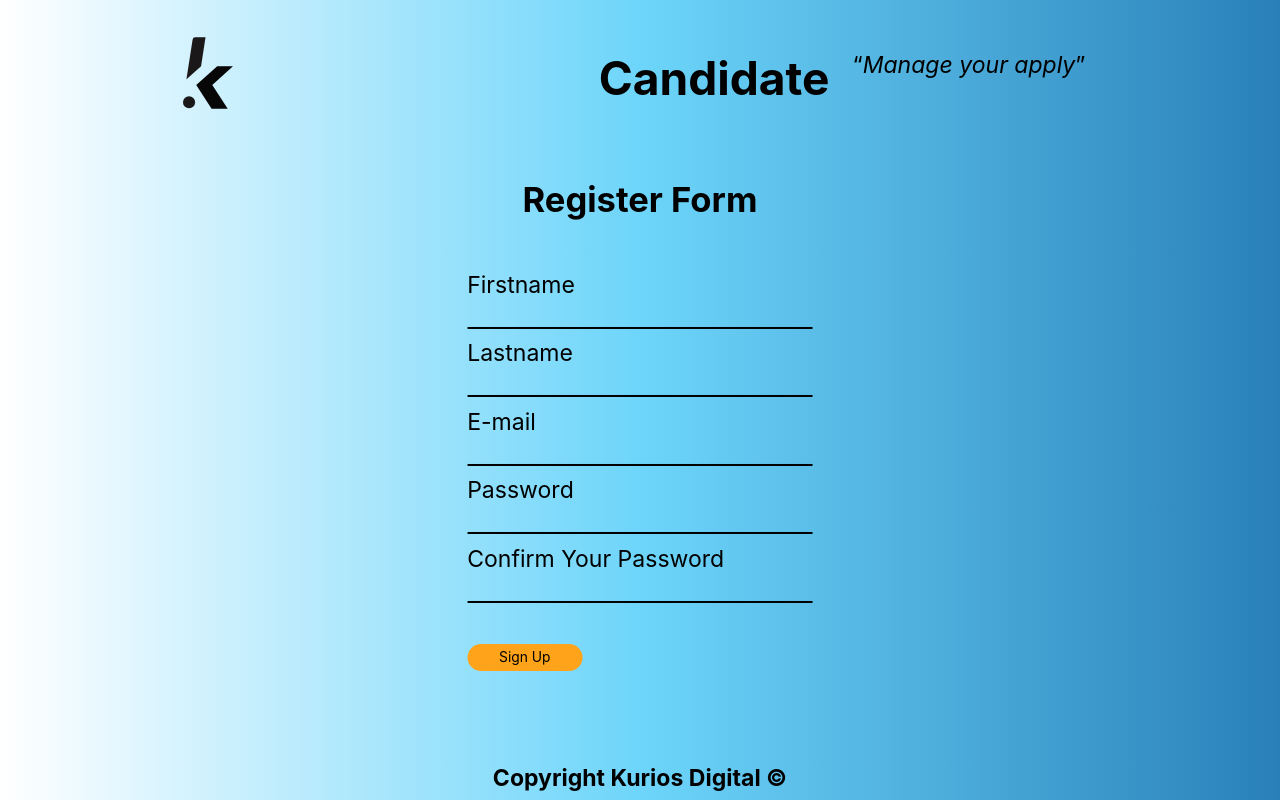
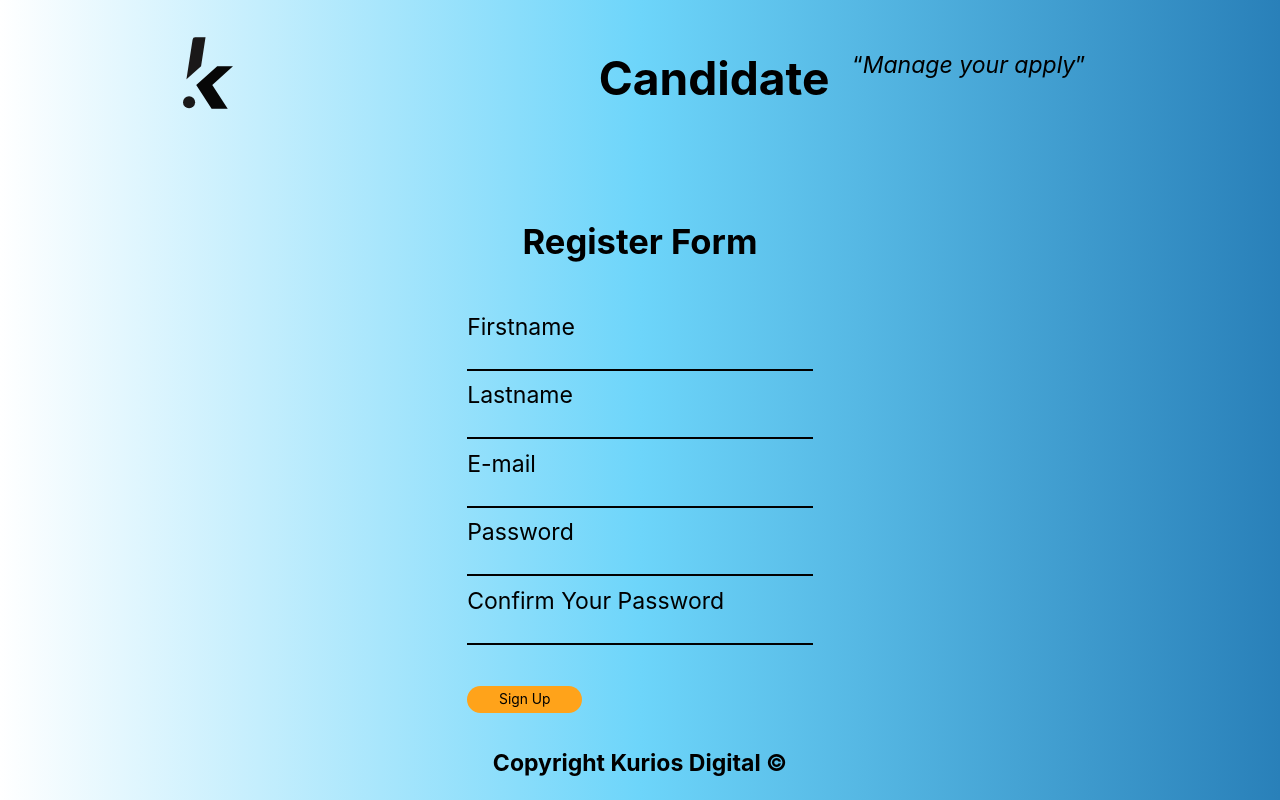
Before and after one commit to Saleik/candidate, a React (Vite) app in the folder frontend/: page /register in a window 1280 px wide. Built offline with nearby package versions, Linux system fonts and the light colour scheme.

Commit message:
update layout structure, add card countdown

```diff
--- a/frontend/src/App/App.tsx
+++ b/frontend/src/App/App.tsx
@@ -3,36 +3,21 @@ import styled from 'styled-components';
 import Footer from '../layout/footer';
 import Header from '../layout/header';
 import Main from '../layout/main';
-import { GlobalStyle } from '../styles/globalStyles';
+import { GlobalStyle, GridContainer } from '../styles/globalStyles';
 import { BrowserRouter as Router } from 'react-router-dom';
 function App() {
 	return (
 		<>
 			<GlobalStyle />
 			<Router>
-				<PageContainer>
+				<GridContainer>
 					<Header />
-					<Container>
-						<Main />
-					</Container>
+					<Main />
 					<Footer />
-				</PageContainer>
+				</GridContainer>
 			</Router>
 		</>
 	);
 }
 
 export default App;
-
-const PageContainer = styled.div`
-	position: relative;
-	min-height: 100vh;
-`;
-
-const Container = styled.main`
-	position: absolute;
-	top: 50%;
-	left: 50%;
-	transform: translate(-50%, -50%);
-	padding: 2.5rem;
-`;
--- a/frontend/src/components/card/childs/Countdown.tsx
+++ b/frontend/src/components/card/childs/Countdown.tsx
@@ -1,20 +1,72 @@
-import moment from 'moment';
-import React from 'react';
+import moment, { Moment } from 'moment';
+import React, { useEffect, useState } from 'react';
+import styled from 'styled-components';
+
+interface TimeRemaining {
+	days: undefined | string;
+	hours: undefined | string;
+	minutes: undefined | string;
+	seconds: undefined | string;
+}
+
 type Props = {
-	revival: Date;
+	timeTillDate: string;
+	timeFormat: string;
+};
+const Countdown = ({ timeTillDate, timeFormat }: Props) => {
+	const [timeRemaining, setTimeRemaining] = useState<TimeRemaining>({
+		days: undefined,
+		hours: undefined,
+		minutes: undefined,
+		seconds: undefined,
+	});
+	const timesRemaining = () => {
+		const then: Moment = moment(timeTillDate, timeFormat);
+		const now: Moment = moment();
+		const countdown = moment(then.valueOf() - now.valueOf());
+		const days = countdown.format('D');
+		const hours = countdown.format('HH');
+		const minutes = countdown.format('mm');
+		const seconds = countdown.format('ss');
+
+		setTimeRemaining({
+			days: days,
+			hours: hours,
+			minutes: minutes,
+			seconds: seconds,
+		});
+	};
+	useEffect(() => {
+		setInterval(() => {
+			timesRemaining();
+		}, 1000);
+		return clearInterval();
+	}, []);
+	return (
+		<TimeBeforeRevival days={timeRemaining.days!}>
+			Times Before Revival:{' '}
+			<b>
+				{timeRemaining.days} Days - {timeRemaining.hours}:
+				{timeRemaining.minutes}:{timeRemaining.seconds}
+			</b>
+		</TimeBeforeRevival>
+	);
 };
 
-const Countdown = ({ revival }: Props) => {
-	const timesRemaining = () => {
-		const dateForRevival = moment(revival);
-		const currentDate = moment().toDate().getTime();
-		console.log(currentDate);
-		console.log(dateForRevival);
-	};
+type TimeBeforeRevivalProps = {
+	days: string;
+};
+const TimeBeforeRevival = styled.span<TimeBeforeRevivalProps>`
+	color: #ffff;
+	padding: 0 1rem;
 
-	timesRemaining();
-
-	return <span>Times Before Revival:</span>;
-};
-
+	b {
+		color: ${({ days }) =>
+			parseInt(days) < 7 && parseInt(days) > 2
+				? '#ffff'
+				: parseInt(days) <= 2
+				? '#ff3300'
+				: '#1faa1f'};
+	}
+`;
 export default Countdown;
--- a/frontend/src/components/card/index.tsx
+++ b/frontend/src/components/card/index.tsx
@@ -1,11 +1,10 @@
 import React, { ReactNode } from 'react';
 import styled from 'styled-components';
-import moment, { now } from 'moment';
+import moment from 'moment';
 import { v4 as uuidv4 } from 'uuid';
-import Countdown from './childs/countdown';
+import Countdown from './childs/Countdown';
 
 type Props = {
-	children?: ReactNode;
 	corporation: string;
 	position: string;
 	skills: string[];
@@ -16,7 +15,6 @@ type Props = {
 };
 
 const Card = ({
-	children,
 	corporation,
 	position,
 	skills,
@@ -66,7 +64,10 @@ const Card = ({
 				<span>
 					City: <b>{city}</b>
 				</span>
-				<Countdown revival={revival} />
+				<Countdown
+					timeTillDate={revival.toString()}
+					timeFormat='YYYY-MM-DD; hh:mm:ss Z'
+				/>
 			</CardFooter>
 		</CardContainer>
 	);
@@ -77,10 +78,13 @@ const CardContainer = styled.div`
 	width: 100%;
 	font-size: 0.8rem;
 	height: auto;
-	min-width: 20rem;
 	border-radius: 0.5rem;
 	overflow: hidden;
 	background-color: rgba(0, 0, 0, 0.7);
+
+	@media screen and (min-width: 1024px) {
+		width: 50%;
+	}
 `;
 const CardHeader = styled.div`
 	color: #007acc;
@@ -147,7 +151,4 @@ const CardFooter = styled.div`
 	color: white;
 	padding: 0.5rem;
 	justify-content: space-around;
-	b {
-		color: #000000;
-	}
 `;
--- a/frontend/src/layout/footer/index.tsx
+++ b/frontend/src/layout/footer/index.tsx
@@ -14,9 +14,7 @@ const Footer = () => {
 export default Footer;
 
 const Container = styled.footer`
-	height: 2.5rem;
-	position: absolute;
-	bottom: 0;
-	width: 100%;
-	text-align: center;
+	grid-area: footer;
+	justify-self: center;
+	align-self: end;
 `;
--- a/frontend/src/layout/header/index.tsx
+++ b/frontend/src/layout/header/index.tsx
@@ -9,7 +9,6 @@ const Header = () => {
 	const dispatch = useDispatch();
 	const userLogOut = dispatch(logOut);
 	return (
-		<header>
 		<Container>
 			<h1>
 				<img src={logo} width='50' height='100' alt='logo' />
@@ -32,17 +31,17 @@ const Header = () => {
 				</Button>
 			)}
 		</Container>
-		</header>
 	);
 };
 
 export default Header;
 
-const Container = styled.div`
+const Container = styled.header`
+	grid-area: header;
+	justify-self: center;
 	width: 960px;
 	max-width: 100%;
 	padding: 1rem;
-	margin: 0 auto;
 	display: flex;
 	align-items: center;
 	justify-content: space-around;
--- a/frontend/src/layout/main/index.tsx
+++ b/frontend/src/layout/main/index.tsx
@@ -5,9 +5,11 @@ import Login from '../../views/login';
 import Homepage from '../../views/homepage';
 import PrivateRoute from '../../components/privateRoute';
 import Register from '../../views/register';
+import styled from 'styled-components';
 
 const Main = () => {
 	return (
+		<Container>
 			<Switch>
 				{/* Authenticate Only  */}
 				<PrivateRoute exact path='/' component={Homepage} />
@@ -16,7 +18,14 @@ const Main = () => {
 				<Route path='/signin' component={Login} />
 				<Route path='/register' component={Register} />
 			</Switch>
+		</Container>
 	);
 };
 
+const Container = styled.main`
+	grid-area: main;
+	padding: 0 1rem;
+	justify-self: center;
+	align-self: center;
+`;
 export default Main;
--- a/frontend/src/styles/globalStyles.ts
+++ b/frontend/src/styles/globalStyles.ts
@@ -1,11 +1,15 @@
-import { createGlobalStyle } from 'styled-components';
+import styled, { createGlobalStyle } from 'styled-components';
 import { normalize } from 'styled-normalize';
-
+export const GridContainer = styled.div``;
 export const GlobalStyle = createGlobalStyle`
 ${normalize}
 /**
 * Set up a decent box model on the root element
 */
+
+#root{
+	height:100%;
+}
 
 * {
 	max-width: 100%;
@@ -30,7 +34,9 @@ body {
 	-webkit-font-smoothing: antialiased;
 	-moz-osx-font-smoothing: grayscale;
 }
+
 body {
+	height:100vh;
 	background: #2980b9; /* fallback for old browsers */
 	background: -webkit-linear-gradient(
 		to right,
@@ -43,6 +49,17 @@ body {
 		#ffffff,
 		#6dd5fa,
 		#2980b9
-	); /* W3C, IE 10+/ Edge, Firefox 16+, Chrome 26+, Opera 12+, Safari 7+ */
+	);/* W3C, IE 10+/ Edge, Firefox 16+, Chrome 26+, Opera 12+, Safari 7+ */
+
+	${GridContainer}{
+		display: grid;
+		grid-template-areas:
+			"header"
+			"main"
+			"footer";
+		grid-template-columns: 100vw;
+		grid-template-rows: min-content 1fr min-content;
+		height: 100%;
+	}
 }
 `;
```
Lines whose indentation alone changed are shown as unchanged.
